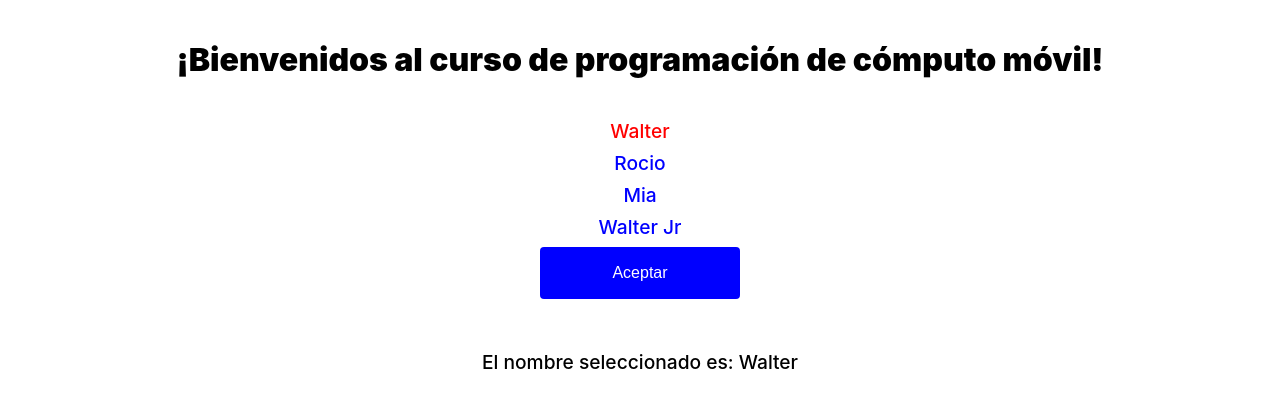
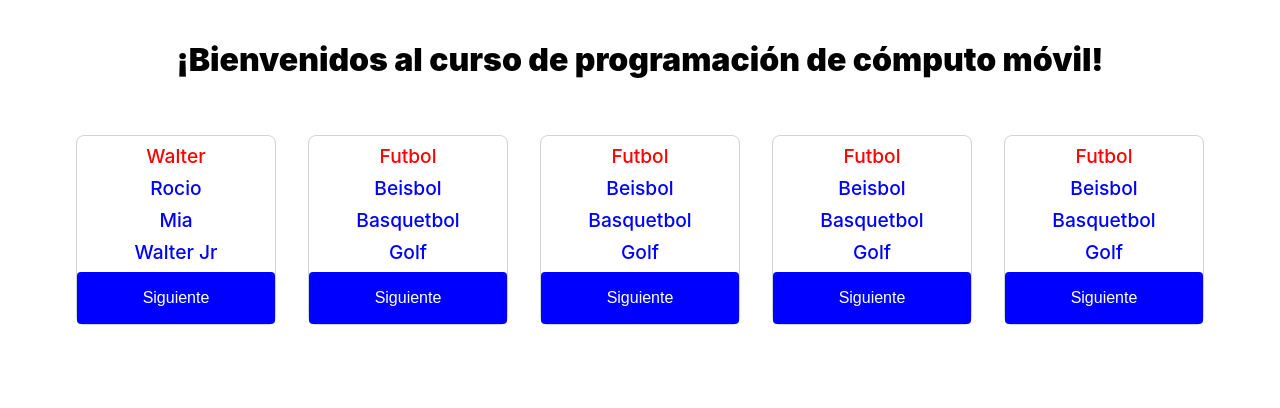
Before and after one commit to wgdomenzain/reactCourse.CM2019.myFirstApp, a React (Create React App) app: page / in a window 1280 px wide. Shown: the top 408 px of the page. Built offline with nearby package versions, Linux system fonts and the light colour scheme.

Commit message:
Board component added

```diff
--- a/src/App.js
+++ b/src/App.js
@@ -2,30 +2,43 @@ import React from 'react';
 import styles from './App.module.scss';
 import List from './components/List/List';
 import Button from './components/Button/Button';
+import Board from './Board/Board';
 import produce from 'immer/dist/immer';
 
 class App extends React.PureComponent {
 	state = {
-		items: [ 'Walter', 'Rocio', 'Mia', 'Walter Jr' ],
-		index: 0
+		family: {
+			items: [ 'Walter', 'Rocio', 'Mia', 'Walter Jr' ],
+			index: 0
+		},
+		sports: {
+			items: [ 'Futbol', 'Beisbol', 'Basquetbol', 'Golf' ],
+			index: 0
+		}
 	};
 
-	onHandleButton = () => {
+	onHandleButton = (object) => {
+		console.log('TCL: App -> onHandleButton -> object', object);
 		const nextState = produce(this.state, (draft) => {
-			if (draft.items.length > draft.index + 1) draft.index = draft.index + 1;
-			else draft.index = 0;
+			if (draft[object].items.length > draft[object].index + 1) draft[object].index = draft[object].index + 1;
+			else draft[object].index = 0;
 		});
 		this.setState(nextState);
 	};
 
 	render() {
-		const { items, index } = this.state;
+		const { family, sports } = this.state;
 		return (
 			<div>
 				<p className={styles.title}>¡Bienvenidos al curso de programación de cómputo móvil!</p>
-				<List items={items} index={index} />
-				<Button label={'Aceptar'} onClick={this.onHandleButton} />
-				<p className={styles.result}>El nombre seleccionado es: {items[index]}</p>
+				<div className={styles.container_boards}>
+					<Board items={family.items} index={family.index} label={'Siguiente'} onButtonClick={() => this.onHandleButton('family')} />
+					<Board items={sports.items} index={sports.index} label={'Siguiente'} onButtonClick={() => this.onHandleButton('sports')} />
+					<Board items={sports.items} index={sports.index} label={'Siguiente'} onButtonClick={() => this.onHandleButton('sports')} />
+					<Board items={sports.items} index={sports.index} label={'Siguiente'} onButtonClick={() => this.onHandleButton('sports')} />
+					<Board items={sports.items} index={sports.index} label={'Siguiente'} onButtonClick={() => this.onHandleButton('sports')} />
+				</div>
+				{/* <p className={styles.result}>El nombre seleccionado es: {items[index]}</p> */}
 			</div>
 		);
 	}
--- a/src/App.module.scss
+++ b/src/App.module.scss
@@ -6,6 +6,12 @@
 	font-weight: 900;
 	text-align: center;
 	padding: 8px 16px 8px 16px;
+}
+.container_boards {
+	display: flex;
+	flex-direction: row;
+	flex-wrap: wrap;
+	justify-content: center;
 }
 .result {
 	padding-top: 32px;
--- /dev/null
+++ b/src/Board/Board.js
@@ -0,0 +1,22 @@
+import * as React from 'react';
+import styles from './Board.module.scss';
+import List from '../components/List/List';
+import Button from '../components/Button/Button';
+
+class Board extends React.Component {
+	state = {};
+
+	componentDidMount() {}
+
+	render() {
+		const { items, index, label, onButtonClick } = this.props;
+		return (
+			<div className={styles.main}>
+				<List items={items} index={index} />
+				<Button label={label} onClick={onButtonClick} />
+			</div>
+		);
+	}
+}
+
+export default Board;
--- /dev/null
+++ b/src/Board/Board.module.scss
@@ -0,0 +1,11 @@
+* {
+	box-sizing: border-box;
+}
+
+.main {
+	max-width: 200px;
+	border: 1px solid lightgray;
+	border-radius: 8px;
+	$box-shadow: 0 4px 6px hsla(0, 0%, 0%, 0.1);
+	margin: 16px;
+}
```
